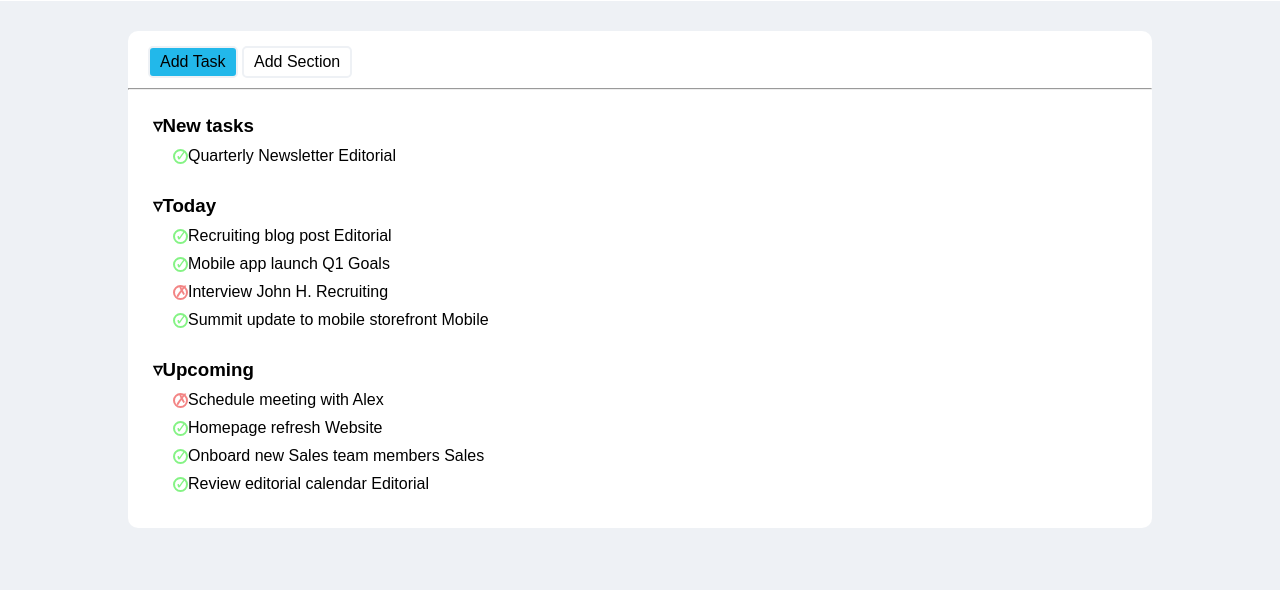
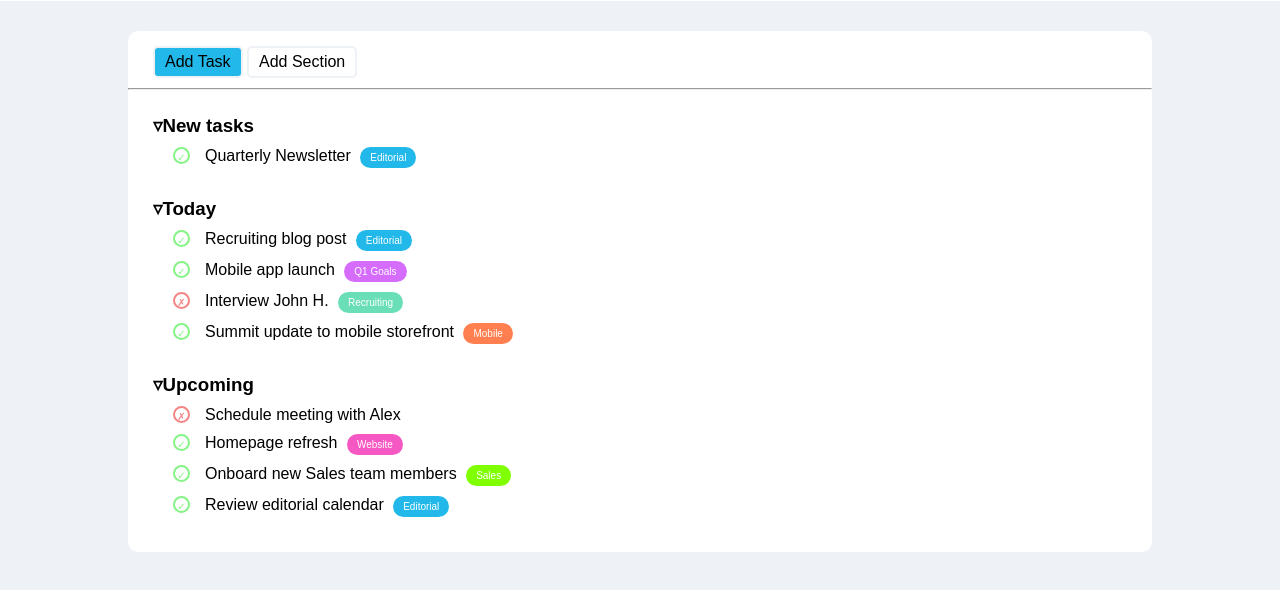
Before and after one commit to JacopoPezzolo/html-css-toboolist, a plain HTML site: page index.html in a window 1280 px wide. Shown: the part 56-646 px from the top of the page. Drawn offline with Linux system fonts and the light colour scheme.

Commit message:
FEAT:tags

```diff
--- a/css/style.css
+++ b/css/style.css
@@ -35,7 +35,7 @@ body{
 }
 .Task{
     background-color: rgba(17, 179, 233, 0.927);
-    margin-left: 20px;
+    margin-left: 25px;
 }
 ul{
     list-style: none;
@@ -49,12 +49,14 @@ li{
 }
 .circle{
     border-radius: 50%;
-    height: 15px;
-    width: 15px;
-    line-height: 10px;
+    height: 17px;
+    width: 17px;
+    line-height: 17px;
     font-weight: 200;
     display: inline-block;
     text-align: center;
+    font-size: 10px;
+    margin-right: 15px;
 }
 
 .check{
@@ -65,3 +67,34 @@ li{
     border: 2px solid rgb(243, 133, 133);
     color: rgb(243, 133, 133);
 }
+.tag{
+    display: inline-block;
+    padding: 5px 10px;
+    border-radius: 15px;
+    margin-left: 5px;
+    font-size: 10px;
+}
+.Editorial{
+    background-color: rgba(17, 179, 233, 0.927);
+    color: white;
+}
+.Q1{
+    background-color: rgb(214, 108, 252);
+    color: white;
+}
+.Recruiting{
+    background-color: rgb(105, 222, 183);
+    color: white;
+}
+.Mobile{
+    background-color: coral;
+    color: white;
+}
+.Website{
+    background-color: rgb(245, 88, 195);
+    color: white;
+}
+.Sales{
+    background-color: chartreuse;
+    color: white;
+}
--- a/index.html
+++ b/index.html
@@ -29,27 +29,40 @@
             <section>
                 <ul>
                     <div class="list-section">
-                <li><h3>&triangledown;New tasks</h3></li>
+                        <li>
+                            <h3>&triangledown;New tasks</h3>
+                        </li>
                         <ul>
-                    <li><span class="circle check">&check;</span>Quarterly Newsletter <span>Editorial</span></li>
+                            <li><span class="circle check">&check;</span>Quarterly Newsletter <span
+                                    class="tag Editorial">Editorial</span></li>
                         </ul>
                     </div>
                     <div class="list-section">
-                <li><h3>&triangledown;Today</h3></li>
+                        <li>
+                            <h3>&triangledown;Today</h3>
+                        </li>
                         <ul>
-                    <li><span class="circle check">&check;</span>Recruiting blog post <span>Editorial</span></li>
-                    <li><span class="circle check">&check;</span>Mobile app launch <span>Q1 Goals</span></li>
-                    <li><span class="circle cross">&cross;</span>Interview John H. <span>Recruiting</span></li>
-                    <li><span class="circle check">&check;</span>Summit update to mobile storefront <span>Mobile</span></li>
+                            <li><span class="circle check">&check;</span>Recruiting blog post <span
+                                    class="tag Editorial">Editorial</span></li>
+                            <li><span class="circle check">&check;</span>Mobile app launch <span class="tag Q1">Q1
+                                    Goals</span></li>
+                            <li><span class="circle cross">&cross;</span>Interview John H. <span
+                                    class="tag Recruiting">Recruiting</span></li>
+                            <li><span class="circle check">&check;</span>Summit update to mobile storefront <span
+                                    class="tag Mobile">Mobile</span></li>
                         </ul>
                     </div>
                     <div class="list-section">
-                <li><h3>&triangledown;Upcoming</h3></li>
+                        <li>
+                            <h3>&triangledown;Upcoming</h3>
+                        </li>
                         <ul>
                             <li><span class="circle cross">&cross;</span>Schedule meeting with Alex</li>
-                    <li><span class="circle check">&check;</span>Homepage refresh <span>Website</span></li>
-                    <li><span class="circle check">&check;</span>Onboard new Sales team members <span>Sales</span></li>
-                    <li><span class="circle check">&check;</span>Review editorial calendar <span>Editorial</span></li>
+                            <li><span class="circle check">&check;</span>Homepage refresh <span class="tag Website">Website</span></li>
+                            <li><span class="circle check">&check;</span>Onboard new Sales team members
+                                <span class="tag Sales">Sales</span></li>
+                            <li><span class="circle check">&check;</span>Review editorial calendar
+                                <span class="tag Editorial">Editorial</span></li>
                         </ul>
                     </div>
 
```
Lines whose indentation alone changed are shown as unchanged.
